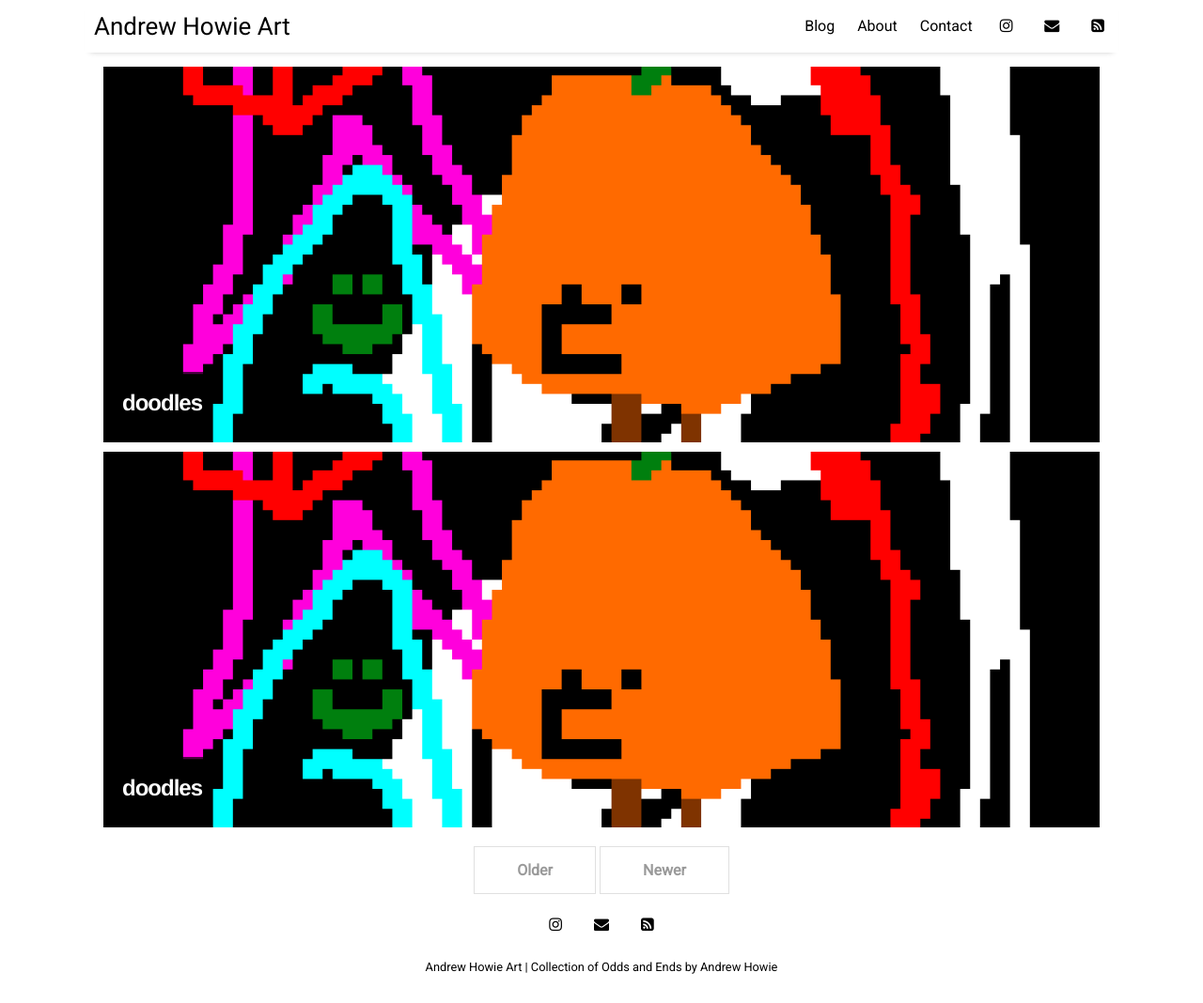
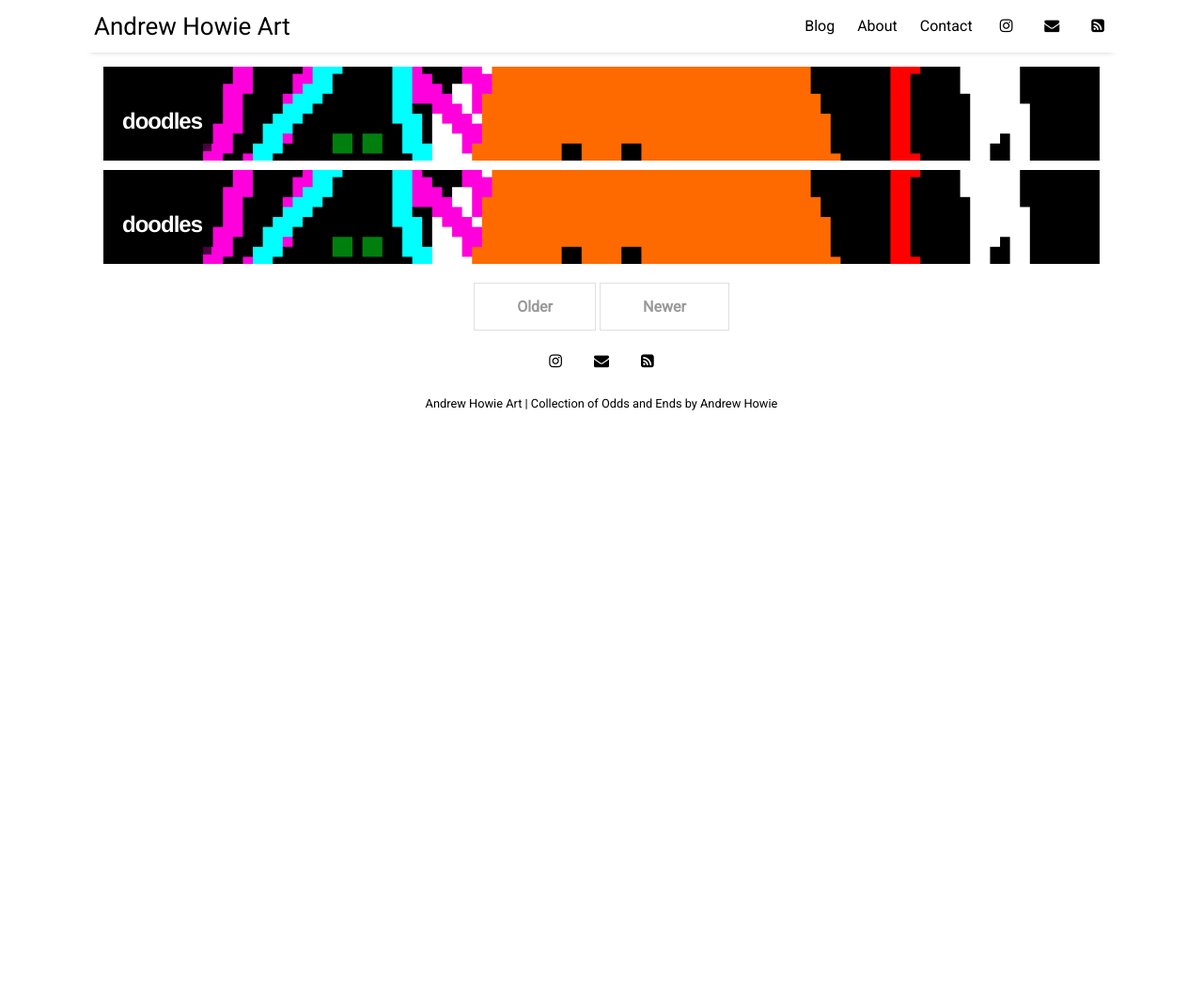
Before and after one commit to andrewhowiedesigns/andrewhowiedesigns.github.io, a Jekyll site: the page built from index.html, in a window 1280 px wide and 1068 px high. Shown: the whole window at 94% size. Built offline with Jekyll 4.4.1, drawn with Linux system fonts in a browser that asks for light colours; nearby versions of some CDN libraries; the list of posts is cut into pages by our own code.

Commit message:
Update _home.scss

```diff
--- a/_sass/_home.scss
+++ b/_sass/_home.scss
@@ -1,7 +1,7 @@
 .featured-post {
-  height: 400px;
+  height: 100px;
   margin: 5px 10px 10px;
-  background-position: center;
+  background-position: left;
   background-repeat: no-repeat;
   background-size: cover;
   position: relative;
```
